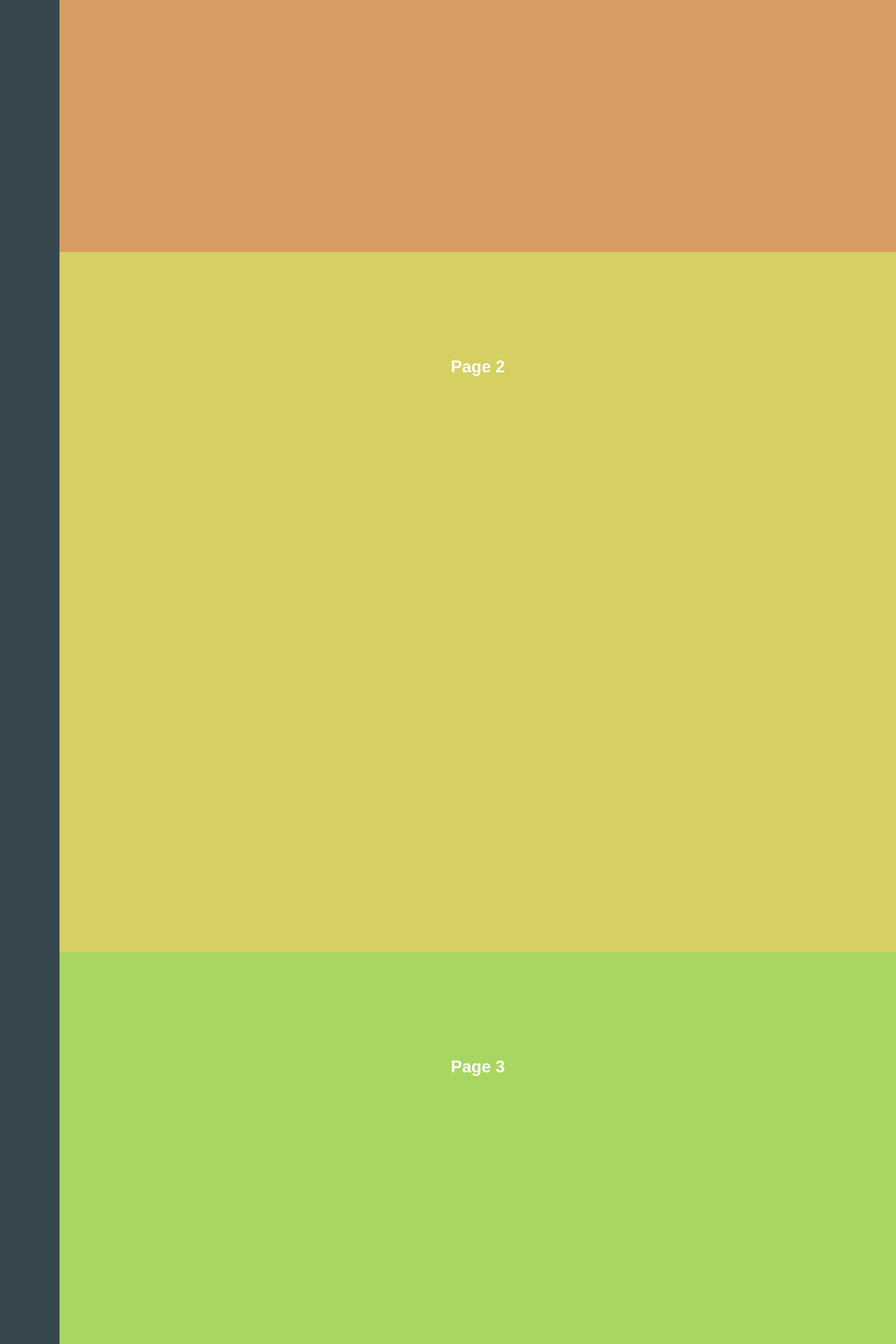
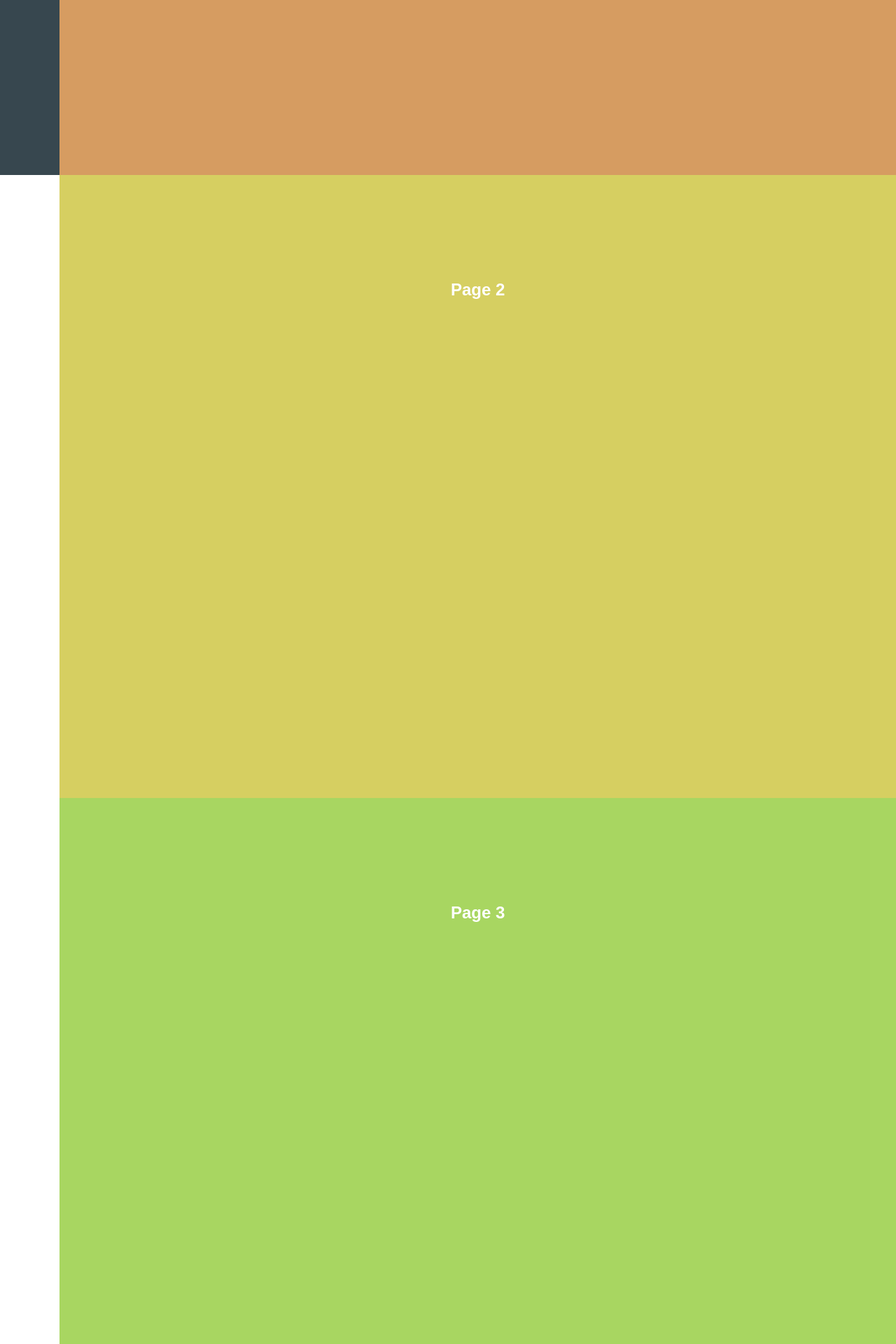
Before and after one commit to Centurion902/coopWebsite, a PHP site: page / in a window 1280 px wide. Shown: the part 640-2560 px from the top of the page at 70% size. Run offline with PHP 8.4, Linux system fonts and the light colour scheme.

Commit message:
Update style.css

```diff
--- a/style.css
+++ b/style.css
@@ -4,7 +4,7 @@ html{
 
 *{margin:0; padding:0; font-family:arial;}
 
-section{width:100%; height:1000px; float:left;}
+section{width:100%; height:100%; float:left;}
 
 body {
   margin: 0;
```
